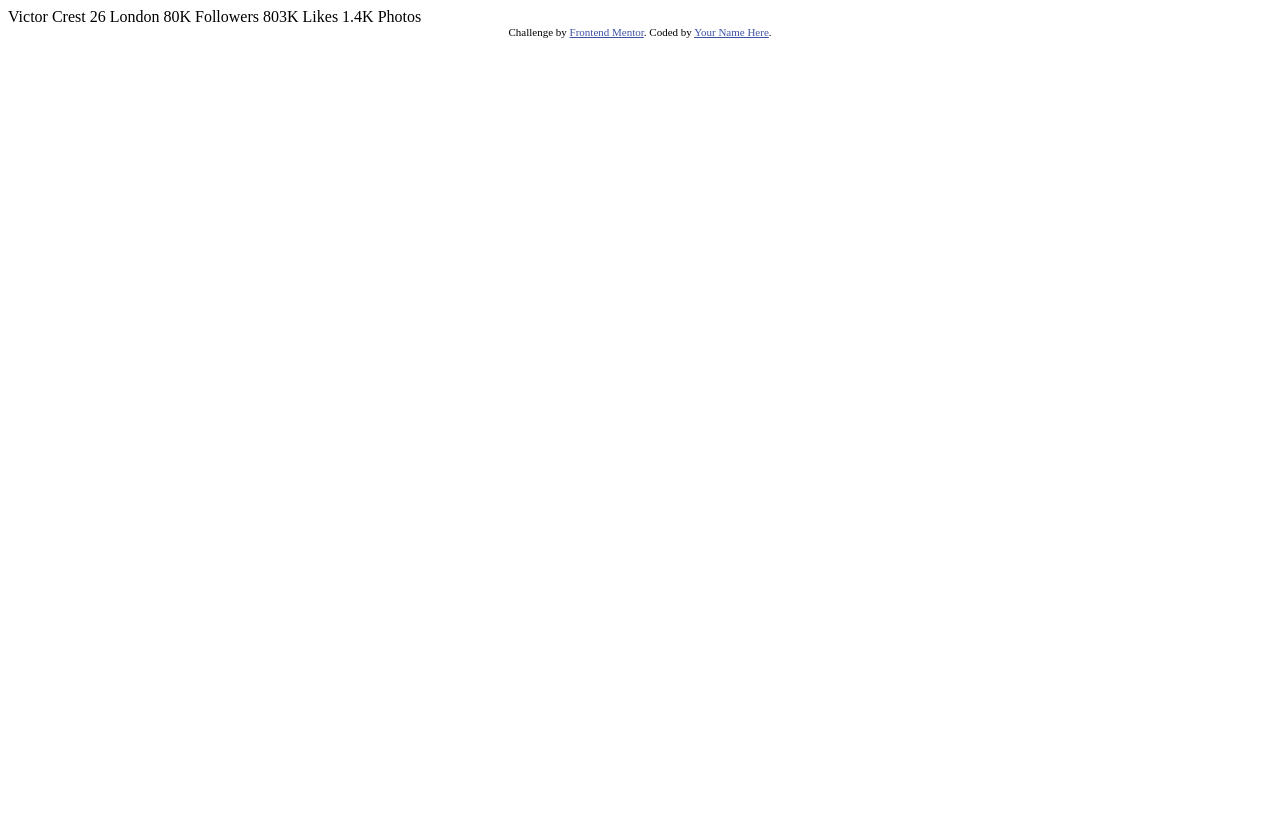
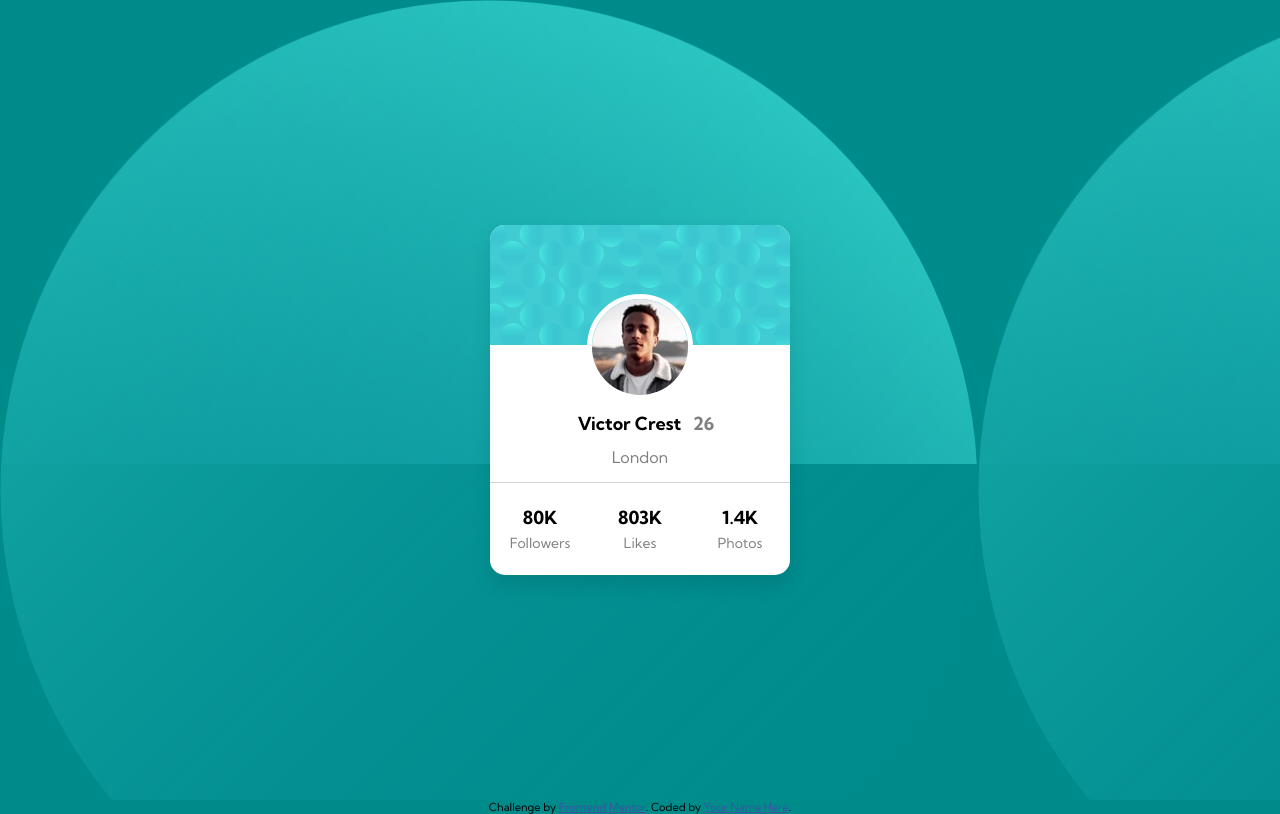
Before and after one commit to sourabh151/profile-card-component-main, a plain HTML site: page index.html in a window 1280 px wide. Drawn offline with Linux system fonts and the light colour scheme.

Commit message:
finished except background

```diff
--- a/index.html
+++ b/index.html
@@ -1,5 +1,6 @@
 <!DOCTYPE html>
 <html lang="en">
+
 <head>
   <meta charset="UTF-8">
   <meta name="viewport" content="width=device-width, initial-scale=1.0"> <!-- displays site properly based on user's device -->
@@ -10,26 +11,59 @@
 
   <!-- Feel free to remove these styles or customise in your own stylesheet 👍 -->
   <style>
-    .attribution { font-size: 11px; text-align: center; }
-    .attribution a { color: hsl(228, 45%, 44%); }
+    .attribution {
+      font-size: 11px;
+      text-align: center;
+    }
+
+    .attribution a {
+      color: hsl(228, 45%, 44%);
+    }
   </style>
+  <link rel="preconnect" href="https://fonts.googleapis.com">
+<link rel="preconnect" href="https://fonts.gstatic.com" crossorigin>
+<link href="https://fonts.googleapis.com/css2?family=Kumbh+Sans:wght@400;700&display=swap" rel="stylesheet">
+  <link rel="stylesheet" href="style.css">
 </head>
+
 <body>
-  Victor Crest
-  26
-  London
+  <section class="card-holder">
+    <div class="c1 circle"></div>
+    <div class="c2 circle"></div>
+    <main class="card">
+      <section class="row row-1">
+        <img src="images/image-victor.jpg" id="profile-picture" alt="">
+      </section>
+      <section class="row row2">
+        <header class="name">
+          <h1>Victor Crest</h1>
+          <p>26</p>
+        </header>
+        <p class="city">London</p>
+        <hr>
+        <ul class="info">
+          <li>
+            <h3>80K</h3>
+            <p>Followers</p>
+          </li>
+          <li>
+            <h3>803K</h3>
+            <p>Likes</p>
+          </li>
+          <li>
+            <h3>1.4K</h3>
+            <p>Photos</p>
+          </li>
+        </ul>
+      </section>
+    </main>
+  </section>
 
-  80K
-  Followers
 
-  803K
-  Likes
-
-  1.4K
-  Photos
   <div class="attribution">
     Challenge by <a href="https://www.frontendmentor.io?ref=challenge" target="_blank">Frontend Mentor</a>.
     Coded by <a href="#">Your Name Here</a>.
   </div>
 </body>
+
 </html>
--- /dev/null
+++ b/style.css
@@ -0,0 +1,148 @@
+html {
+  box-sizing: border-box;
+  font-size: 10px;
+  font-family: 'Kumbh Sans', sans-serif;
+}
+
+*,
+*::before,
+*::after {
+  box-sizing: inherit;
+  margin: 0;
+  padding: 0;
+  font-family: inherit;
+}
+
+
+.card-holder {
+  display: flex;
+  justify-content: center;
+  align-items: center;
+  flex-direction: column;
+  height: 100%;
+  position: relative;
+}
+
+body{
+  width:100vw;
+  height: 100vh;
+  background-color: darkcyan
+}
+.circle {
+  position: absolute;
+  width: 100%;
+  height: 100%;
+  overflow: hidden;
+}
+
+.c1 {
+  background: url("images/bg-pattern-top.svg") top left;
+  top: 0%;
+  left: 0%;
+  width: 100%;
+  height: 58%;
+}
+
+.c2 {
+  background-image: url("images/bg-pattern-bottom.svg");
+  left: 0%;
+  top: 0%;
+  width: 100%;
+  height: 100%;
+}
+
+.card {
+  display: flex;
+  justify-content: center;
+  flex-direction: column;
+  width: 30rem;
+  height: 35rem;
+  text-align: center;
+  position: relative;
+  z-index: 1;
+  background-color: white;
+  border-radius: 1.5rem;
+  overflow: hidden;
+  box-shadow: 0 10px 20px rgba(0, 0, 0, 0.1);
+}
+
+.row {
+  flex: 1 50%;
+  display: flex;
+  flex-direction: column;
+}
+.row-2{
+
+}
+
+.info {
+  list-style: none;
+  display: flex;
+  justify-content: space-evenly;
+  align-items: center;
+  width: 100%;
+  height: auto;
+  flex: 1;
+}
+.info li{
+  flex : 1;
+}
+.info li h3{
+  font-size: 1.8rem;
+  padding-bottom: 0.5rem;
+}
+.info li p{
+  font-size: 1.4rem;
+  color:grey;
+  font-weight: 400;
+}
+
+.row-1 {
+  position: relative;
+  background: url("images/bg-pattern-card.svg") no-repeat;
+  background-size: 100%;
+}
+
+#profile-picture {
+  border: 5px solid white;
+  border-radius: 100%;
+  position: absolute;
+  bottom: 0;
+  left:50%;
+  transform: translateX(-50%);
+}
+.name{
+  display: flex;
+  justify-content: center;
+  align-items: center;
+}
+.name h1{
+  margin: 4%;
+  font-size: 1.8rem;
+  font-weight: 700;
+}
+.name p{
+  font-size: 1.8rem;
+  color: grey;
+  font-weight: 700;
+}
+.city{
+  font-size: 1.6rem;
+  color: grey;
+  margin-bottom: 5%;
+}
+hr{
+  border-style: solid none none none;
+  border-color: lightgray;
+}
+/*
+### Primary
+
+Dark cyan: hsl(185, 75%, 39%)
+Very dark desaturated blue: hsl(229, 23%, 23%)
+Dark grayish blue: hsl(227, 10%, 46%)
+
+### Neutral
+
+Dark gray: hsl(0, 0%, 59%)
+*/
```
